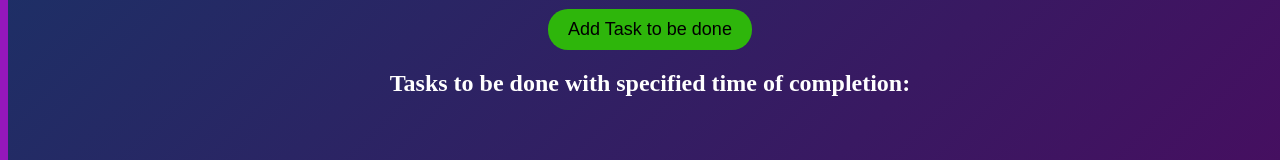
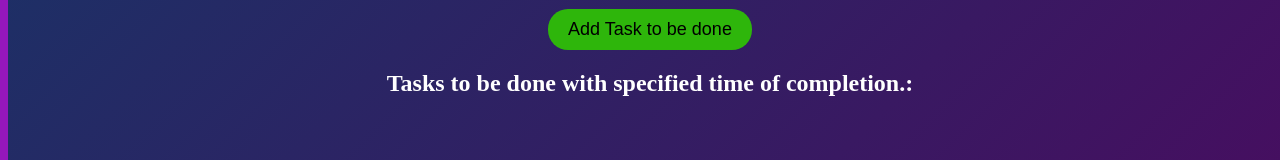
Before and after one commit to MokayaBenedict/Phase-1-Project.MokayaBenedict, a website: page index.html in a window 1280 px wide. Shown: the part 340-500 px from the top of the page. Drawn offline with Linux system fonts and the light colour scheme.

Commit message:
H2 updated

```diff
--- a/index.html
+++ b/index.html
@@ -23,7 +23,7 @@
     <button onclick="addTask()">Add Task to be done</button>
 
 
-    <h2>Tasks to be done with specified time of completion:</h2>
+    <h2>Tasks to be done with specified time of completion.:</h2>
     <ul id="taskList"></ul>
     </div>
 
```
